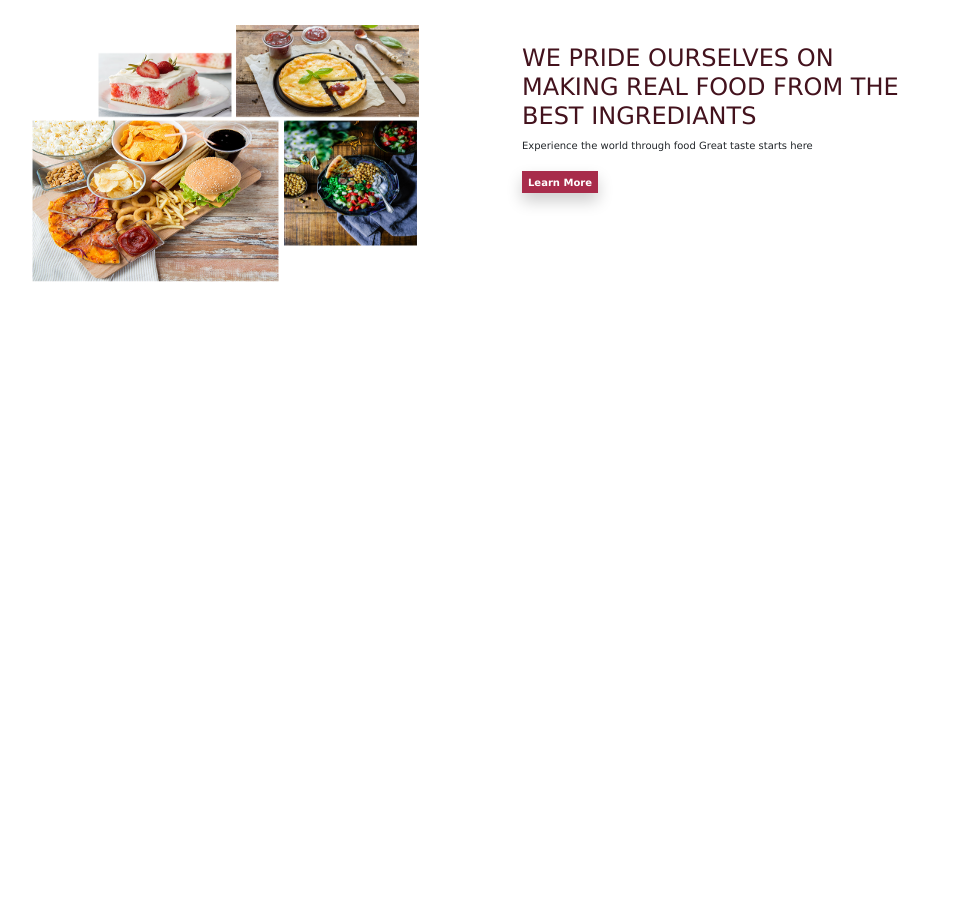
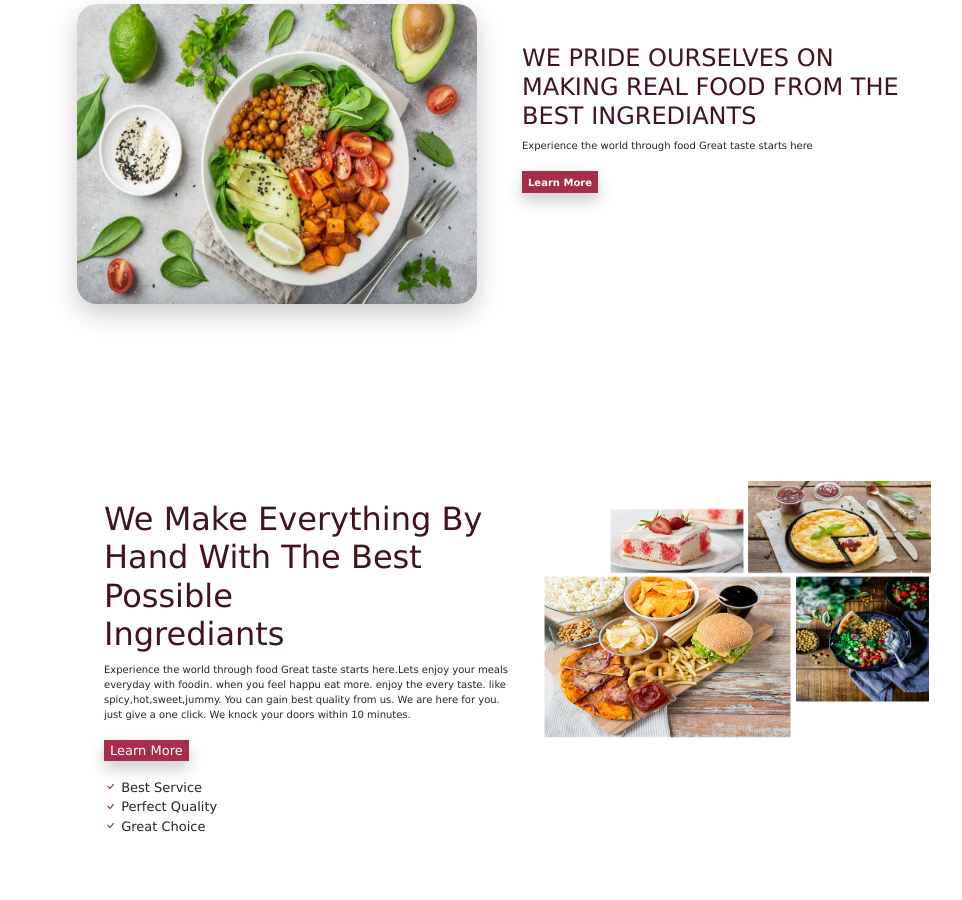
Before and after one commit to Gayathiri-Jeyananthan/Worksheet-3.2, a plain HTML site: page index.html in a window 1280 px wide. Shown: the part 664-1564 px from the top of the page, without its empty margins (118-1080 px from the left). Before the commit the page ends 1016 px from the top, so only its background shows below. Drawn offline with nearby package versions, Linux system fonts and the light colour scheme.

Commit message:
Section 4 to Section 5 update

```diff
--- a/index.html
+++ b/index.html
@@ -100,7 +100,7 @@
       <div class="col-md-1 section2"></div>
 
       <div class="col-md-5" style=" margin-left: 10px;">
-        <img class="image3" src="img/img-2.png" alt="image"/>
+        <img class="image3" src="img/img-1.png" alt="image"/>
       </div>
 
       <div class="col-md-5 section2" style="margin-top: 40px; margin-left: 60px;">
@@ -117,6 +117,29 @@
 
     </div>
     <!--Section 4 end-->
+    <!--Section 5 Start-->
+    <div class="row p-5 container" style="margin-top: 60px;">
+      <div class="col-md-2 section2 "></div>
+      <div class="col-md-5 section2" style="margin-top: 40px;">
+        <h2 class="text-capitalize" style="color: #43121d; font-weight:200;">We Make Everything By <br> Hand With The Best Possible<br> Ingrediants</h2>
+        <p  style="font-size: x-small;">Experience the world through food Great taste starts here.Lets enjoy your meals<br> everyday with foodin. when you feel happu eat more. enjoy the every taste. like<br> spicy,hot,sweet,jummy. You can gain best quality from us. We are here for you.<br> just give a one click. We knock your doors within 10 minutes.</p>
+
+        <button class="button1" type="button" style="color:#fff">Learn More</button>
+<ul class="list-unstyled mt-3" style="font-size:small;">
+  <li><i class="bi bi-check" style="color:#A82C4B"></i>&nbsp;Best Service</li>
+  <li><i class="bi bi-check" style="color:#A82C4B"></i>&nbsp;Perfect Quality</li>
+  <li><i class="bi bi-check" style="color:#A82C4B"></i>&nbsp;Great Choice</li>
+
+</ul>
+
+      </div>
+      <div class="col-md-3">
+        <img class="image4" src="img/img-2.png" alt="image"/>
+      </div>
+      <div class="col-md-2 section2"></div>
+
+    </div>
+    <!--Section 5 end-->
 
     <script
       src="https://cdn.jsdelivr.net/npm/bootstrap@5.3.3/dist/js/bootstrap.bundle.min.js"
--- a/style.css
+++ b/style.css
@@ -34,4 +34,12 @@ body{
 .image3{
     height:300px;
     width:400px;
+    margin-left: 50px;
+    border-radius: 20px;
+    box-shadow: 0 10px 26px 0 rgba(0,0,0,0.2) ;
 }
+
+.image4{
+    height:300px;
+    width:400px;
+}
```
